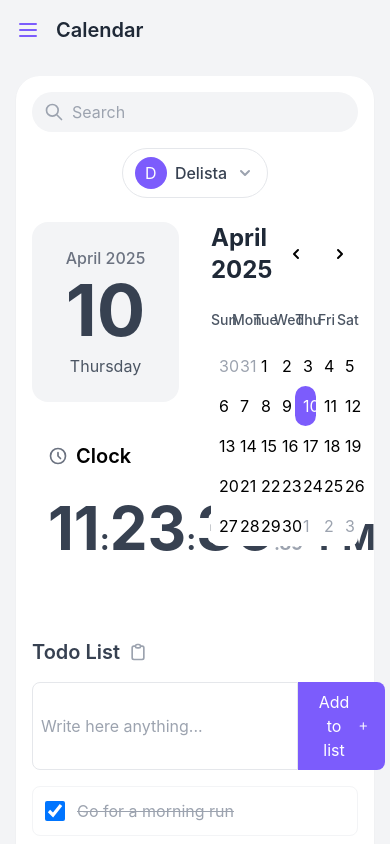
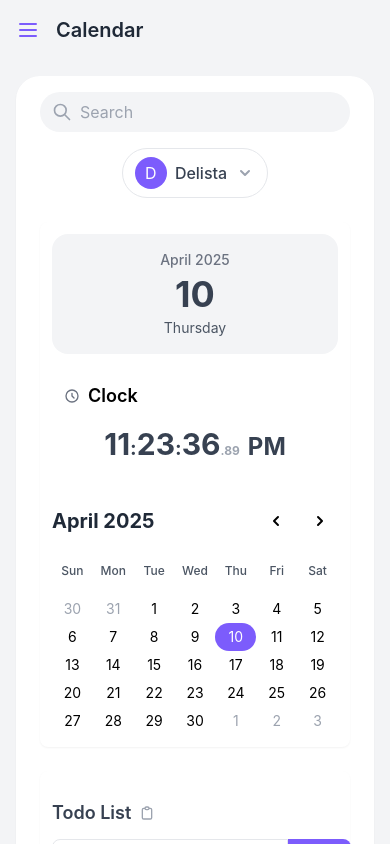
Before and after one commit to gilanglahat22/150-Days-Project, a React (Create React App) app: page /calendar in a window 390 px wide. Built offline with nearby package versions, Linux system fonts and the light colour scheme.

Commit message:
Fix calendar

```diff
--- a/src/components/calendar/Calendar.tsx
+++ b/src/components/calendar/Calendar.tsx
@@ -1,5 +1,5 @@
 import React, { useState } from 'react';
-import { format, addMonths, subMonths, startOfMonth, endOfMonth, startOfWeek, endOfWeek, eachDayOfInterval, isSameMonth, isToday } from 'date-fns';
+import { format, addMonths, subMonths, startOfMonth, endOfMonth, startOfWeek, endOfWeek, isSameMonth, isToday } from 'date-fns';
 
 const Calendar: React.FC = () => {
   const [currentMonth, setCurrentMonth] = useState(new Date());
@@ -21,7 +21,7 @@ const Calendar: React.FC = () => {
     const dateFormat = "MMMM yyyy";
     return (
       <div className="flex justify-between items-center mb-4">
-        <h2 className="text-2xl font-bold text-gray-800">
+        <h2 className="text-xl md:text-2xl font-bold text-gray-800">
           {format(currentMonth, dateFormat)}
         </h2>
         <div className="flex space-x-2">
@@ -53,7 +53,7 @@ const Calendar: React.FC = () => {
 
     for (let i = 0; i < 7; i++) {
       days.push(
-        <div key={i} className="font-medium text-center text-sm py-2 text-gray-600">
+        <div key={i} className="font-medium text-center text-xs md:text-sm py-2 text-gray-600">
           {format(addMonths(startDate, 0), dayFormat)}
         </div>
       );
@@ -82,7 +82,7 @@ const Calendar: React.FC = () => {
         days.push(
           <div
             key={day.toString()}
-            className={`p-2 text-center cursor-pointer ${
+            className={`p-1 md:p-2 text-center cursor-pointer text-sm md:text-base ${
               !isSameMonth(day, monthStart)
                 ? "text-gray-400"
                 : isToday(day)
@@ -114,38 +114,44 @@ const Calendar: React.FC = () => {
     const dayFormat = "EEEE";
 
     return (
-      <div className="bg-gray-100 rounded-2xl p-6 flex flex-col items-center mb-6">
-        <h2 className="text-gray-500 font-medium mb-1">
+      <div className="bg-gray-100 rounded-2xl p-4 md:p-6 flex flex-col items-center mb-4 md:mb-6">
+        <h2 className="text-gray-500 text-sm md:text-base font-medium mb-1">
           {format(selectedDate, "MMMM yyyy")}
         </h2>
-        <div className="text-7xl font-bold text-gray-700 mb-2">
+        <div className="text-4xl md:text-7xl font-bold text-gray-700 mb-1 md:mb-2">
           {format(selectedDate, dateFormat)}
         </div>
-        <div className="text-gray-600">
+        <div className="text-sm md:text-base text-gray-600">
           {format(selectedDate, dayFormat)}
         </div>
       </div>
     );
   };
 
+  const renderClock = () => {
     return (
-    <div className="flex">
-      <div className="w-1/2 pr-4">
-        {renderSelectedDate()}
-        <div className="bg-white rounded-lg p-4">
-          <div className="text-xl font-semibold mb-1 flex items-center">
-            <svg xmlns="http://www.w3.org/2000/svg" className="h-5 w-5 mr-2 text-gray-500" fill="none" viewBox="0 0 24 24" stroke="currentColor">
+      <div className="bg-white rounded-lg p-3 md:p-4">
+        <div className="text-lg md:text-xl font-semibold mb-1 flex items-center">
+          <svg xmlns="http://www.w3.org/2000/svg" className="h-4 w-4 md:h-5 md:w-5 mr-2 text-gray-500" fill="none" viewBox="0 0 24 24" stroke="currentColor">
             <path strokeLinecap="round" strokeLinejoin="round" strokeWidth={2} d="M12 8v4l3 3m6-3a9 9 0 11-18 0 9 9 0 0118 0z" />
           </svg>
           Clock
         </div>
-          <div className="text-6xl font-bold text-center py-6 text-gray-700">
-            11<span className="text-3xl">:</span>23<span className="text-3xl">:</span>36<span className="text-lg text-gray-400">.89</span>
-            <span className="text-4xl ml-4">PM</span>
+        <div className="text-3xl md:text-6xl font-bold text-center py-3 md:py-6 text-gray-700">
+          11<span className="text-xl md:text-3xl">:</span>23<span className="text-xl md:text-3xl">:</span>36<span className="text-xs md:text-lg text-gray-400">.89</span>
+          <span className="text-2xl md:text-4xl ml-2 md:ml-4">PM</span>
         </div>
       </div>
+    );
+  };
+
+  return (
+    <div className="flex flex-col md:flex-row">
+      <div className="w-full md:w-1/2 md:pr-4 mb-4 md:mb-0">
+        {renderSelectedDate()}
+        {renderClock()}
       </div>
-      <div className="w-1/2 pl-4">
+      <div className="w-full md:w-1/2 md:pl-4">
         {renderHeader()}
         {renderDays()}
         {renderCells()}
--- a/src/components/calendar/TodoList.tsx
+++ b/src/components/calendar/TodoList.tsx
@@ -46,31 +46,32 @@ const TodoList: React.FC<TodoListProps> = ({ initialTodos = [] }) => {
   };
 
   return (
-    <div className="mt-6">
-      <div className="flex justify-between items-center mb-4">
-        <h2 className="text-xl font-semibold text-gray-700 flex items-center">
+    <div className="mt-4 md:mt-6">
+      <div className="flex justify-between items-center mb-3 md:mb-4">
+        <h2 className="text-lg md:text-xl font-semibold text-gray-700 flex items-center">
           Todo List
-          <svg xmlns="http://www.w3.org/2000/svg" className="h-5 w-5 ml-2 text-gray-400" fill="none" viewBox="0 0 24 24" stroke="currentColor">
+          <svg xmlns="http://www.w3.org/2000/svg" className="h-4 w-4 md:h-5 md:w-5 ml-2 text-gray-400" fill="none" viewBox="0 0 24 24" stroke="currentColor">
             <path strokeLinecap="round" strokeLinejoin="round" strokeWidth={2} d="M9 5H7a2 2 0 00-2 2v12a2 2 0 002 2h10a2 2 0 002-2V7a2 2 0 00-2-2h-2M9 5a2 2 0 002 2h2a2 2 0 002-2M9 5a2 2 0 012-2h2a2 2 0 012 2" />
           </svg>
         </h2>
       </div>
 
-      <div className="flex mb-4">
+      <div className="flex mb-3 md:mb-4">
         <input
           type="text"
-          className="flex-1 p-2 border border-gray-200 rounded-l-lg focus:outline-none focus:ring-2 focus:ring-primary focus:border-transparent"
+          className="flex-1 p-2 border border-gray-200 rounded-l-lg focus:outline-none focus:ring-2 focus:ring-primary focus:border-transparent text-sm md:text-base"
           placeholder="Write here anything..."
           value={newTodo}
           onChange={handleInputChange}
           onKeyPress={handleKeyPress}
         />
         <button
-          className="bg-primary text-white px-4 py-2 rounded-r-lg flex items-center"
+          className="bg-primary text-white px-2 md:px-4 py-2 rounded-r-lg flex items-center text-sm md:text-base"
           onClick={addTodo}
         >
-          Add to list
-          <svg xmlns="http://www.w3.org/2000/svg" className="h-5 w-5 ml-1" viewBox="0 0 20 20" fill="currentColor">
+          <span className="hidden md:inline">Add to list</span>
+          <span className="md:hidden">Add</span>
+          <svg xmlns="http://www.w3.org/2000/svg" className="h-4 w-4 md:h-5 md:w-5 ml-1" viewBox="0 0 20 20" fill="currentColor">
             <path fillRule="evenodd" d="M10 3a1 1 0 011 1v5h5a1 1 0 110 2h-5v5a1 1 0 11-2 0v-5H4a1 1 0 110-2h5V4a1 1 0 011-1z" clipRule="evenodd" />
           </svg>
         </button>
@@ -78,22 +79,22 @@ const TodoList: React.FC<TodoListProps> = ({ initialTodos = [] }) => {
 
       <div className="space-y-2">
         {todos.length === 0 ? (
-          <div className="text-center py-6 text-gray-500">
+          <div className="text-center py-4 md:py-6 text-gray-500 text-sm md:text-base">
             Your todo list is empty
           </div>
         ) : (
           todos.map(todo => (
             <div
               key={todo.id}
-              className="flex items-center p-3 bg-white border border-gray-100 rounded-lg"
+              className="flex items-center p-2 md:p-3 bg-white border border-gray-100 rounded-lg"
             >
               <input
                 type="checkbox"
                 checked={todo.completed}
                 onChange={() => toggleTodo(todo.id)}
-                className="mr-3 h-5 w-5 text-primary focus:ring-primary"
+                className="mr-2 md:mr-3 h-4 w-4 md:h-5 md:w-5 text-primary focus:ring-primary"
               />
-              <span className={`flex-1 ${todo.completed ? 'line-through text-gray-400' : 'text-gray-700'}`}>
+              <span className={`flex-1 text-sm md:text-base ${todo.completed ? 'line-through text-gray-400' : 'text-gray-700'}`}>
                 {todo.text}
               </span>
             </div>
--- a/src/pages/CalendarPage.tsx
+++ b/src/pages/CalendarPage.tsx
@@ -14,14 +14,14 @@ const CalendarPage: React.FC = () => {
 
   return (
     <Layout pageTitle="Calendar">
-      <div className="max-w-6xl mx-auto">
+      <div className="max-w-6xl mx-auto px-2 sm:px-4">
         <Header username="Delista" />
 
-        <div className="grid grid-cols-1 md:grid-cols-2 gap-4 md:gap-6">
-          <div className="col-span-1 md:col-span-2">
+        <div className="space-y-6">
+          <div className="bg-white rounded-lg p-3 sm:p-4 md:p-6 shadow-sm">
             <Calendar />
           </div>
-          <div className="col-span-1 md:col-span-2 lg:col-span-1">
+          <div className="bg-white rounded-lg p-3 sm:p-4 md:p-6 shadow-sm">
             <TodoList initialTodos={initialTodos} />
           </div>
         </div>
```
Lines whose indentation alone changed are shown as unchanged.
